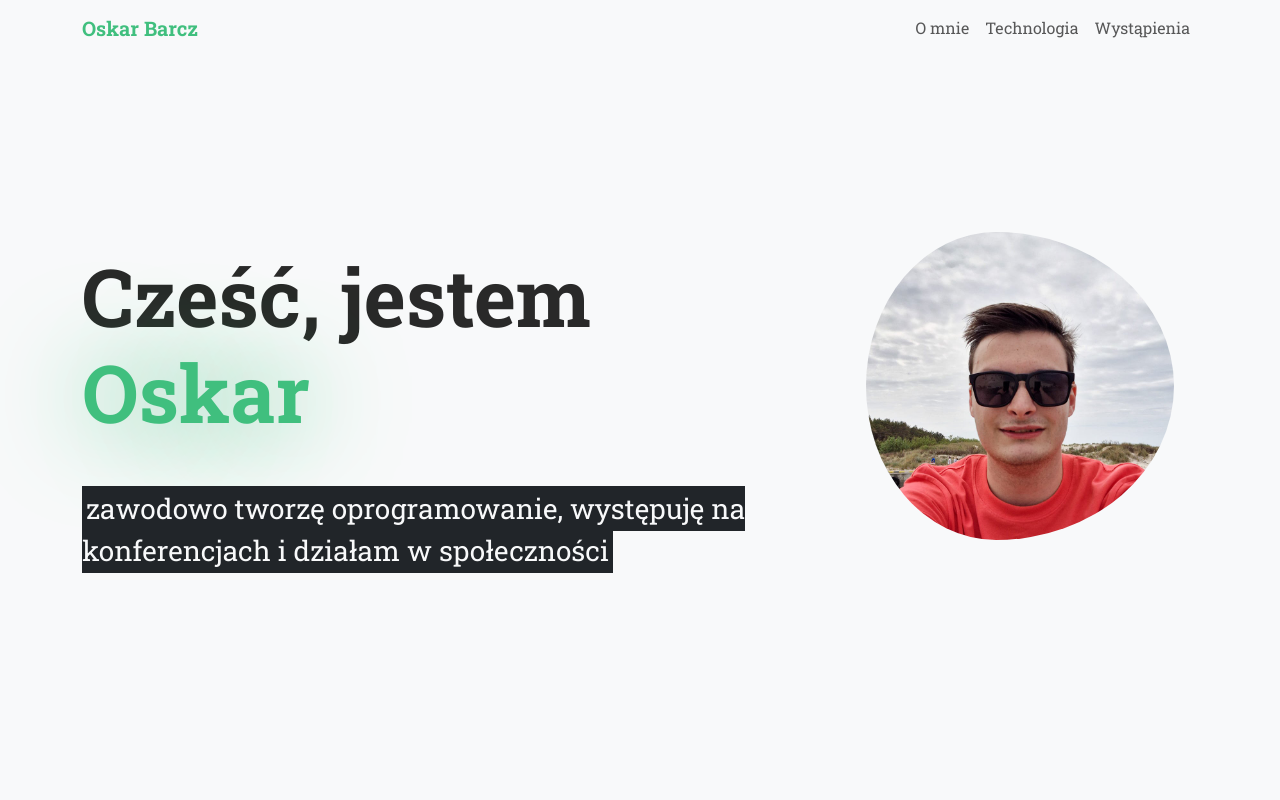
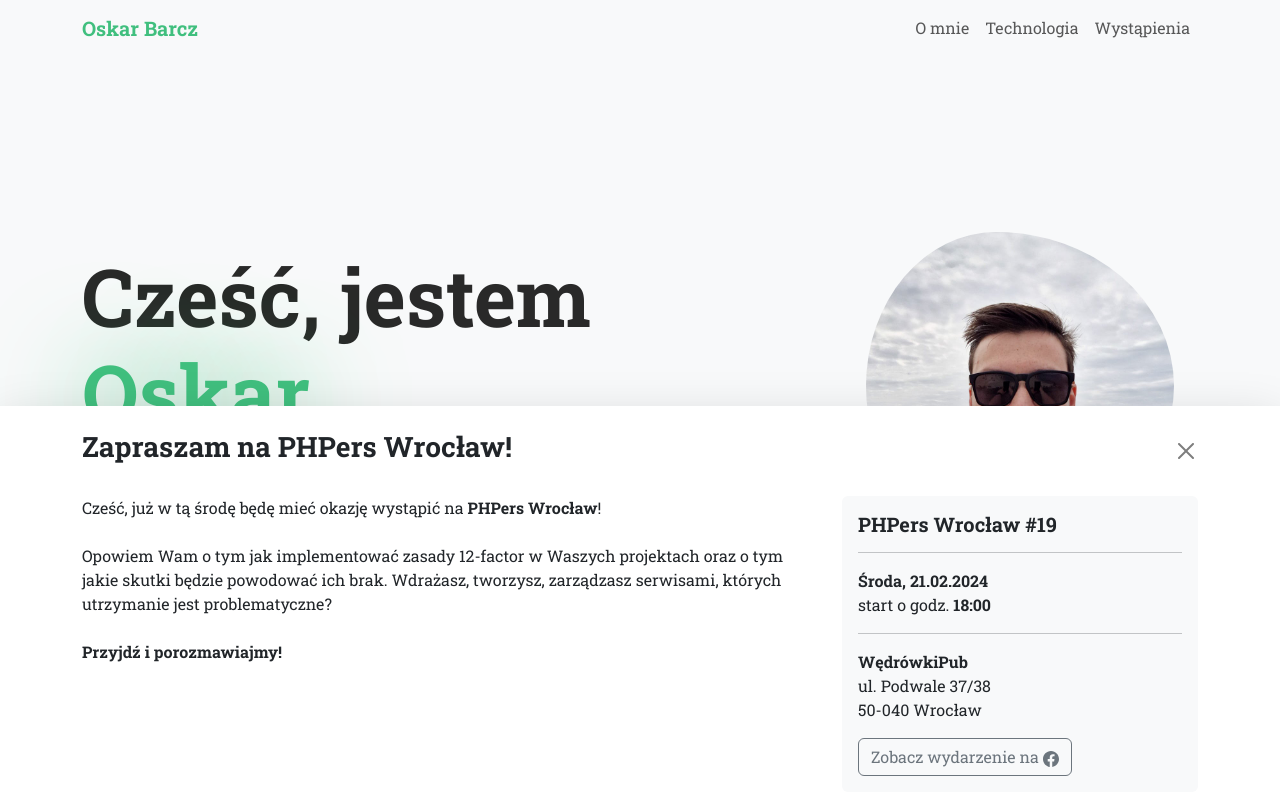
Before and after one commit to oskarbarcz/barcz-me-website, a React (Vite) app: page / in a window 1280 px wide. Shown: the top 800 px of the page. Built offline with nearby package versions, Linux system fonts and the light colour scheme.

Commit message:
feature(banner): add oncoming event banner

```diff
--- /dev/null
+++ b/src/components/Offcanvas.jsx
@@ -0,0 +1,50 @@
+import {Facebook} from "react-bootstrap-icons";
+
+export default function Offcanvas () {
+  return (
+    <>
+      <div className="offcanvas offcanvas-bottom show border-0 h-auto shadow-lg" tabIndex="-1" id="offcanvasBottom" aria-labelledby="offcanvasBottomLabel">
+        <div className="container">
+          <div className="d-flex align-items-center justify-content-between py-4">
+            <h2 className="h3 fw-bold" id="offcanvasBottomLabel">Zapraszam na PHPers Wrocław!</h2>
+            <button type="button" className="btn-close" data-bs-dismiss="offcanvas" aria-label="Close"></button>
+          </div>
+          <div className="row pb-2">
+            <div className="col-12 col-md-8">
+              <div>
+                <p>
+                  Cześć, już w tą środę będę mieć okazję wystąpić na <strong>PHPers Wrocław</strong>!
+                  <br/>
+                  <br/>
+                  Opowiem Wam o tym jak implementować zasady 12-factor w Waszych projektach oraz o tym jakie skutki
+                  będzie powodować ich brak. Wdrażasz, tworzysz, zarządzasz serwisami, których utrzymanie jest
+                  problematyczne?
+                  <br/>
+                  <br/>
+                  <strong>Przyjdź i porozmawiajmy!</strong>
+                </p>
+              </div>
+            </div>
+            <div className="col-12 col-md-4">
+              <div>
+                <div className="p-3 rounded bg-body-tertiary">
+                  <h3 className="fw-bold h5">PHPers Wrocław #19</h3>
+                  <hr/>
+                  <strong className="d-block">Środa, 21.02.2024</strong>
+                  <span className="d-block">start o godz. <strong>18:00</strong></span>
+                  <hr/>
+                  <strong className="d-block">WędrówkiPub</strong>
+                  <span className="d-block">ul. Podwale 37/38</span>
+                  <span className="d-block">50-040 Wrocław</span>
+                  <div>
+                    <a className="btn btn-outline-secondary mt-3 text-baseline" href="https://www.facebook.com/events/270148902742091">Zobacz wydarzenie na <Facebook/></a>
+                  </div>
+                </div>
+              </div>
+            </div>
+         </div>
+        </div>
+      </div>
+    </>
+  );
+}
--- a/src/routes/RootRoute.jsx
+++ b/src/routes/RootRoute.jsx
@@ -3,8 +3,14 @@
 import TechnologyBlock from "../blocks/TechnologyBlock.jsx";
 import ConferencesBlock from "../blocks/ConferencesBlock.jsx";
 import NavigationBlock from "../blocks/NavigationBlock.jsx";
+import Offcanvas from "../components/Offcanvas.jsx";
 
 export default function RootRoute() {
+
+  const targetDateTime = new Date(2024, 1, 21, 20, 0);
+  const now = new Date();
+  const showEventBanner = now < targetDateTime;
+
   return (
     <>
       <NavigationBlock/>
@@ -12,6 +18,7 @@
       <TechnologyBlock/>
       <ConferencesBlock/>
       <FooterBlock/>
+      {showEventBanner && <Offcanvas/>}
     </>
   )
 }
```
